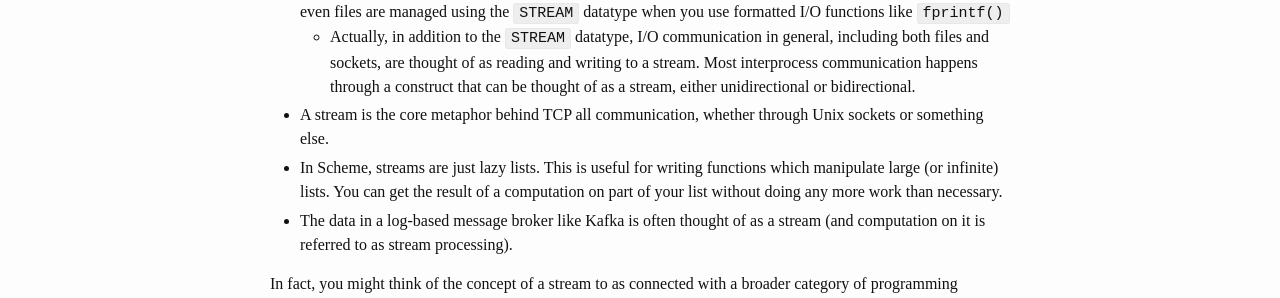
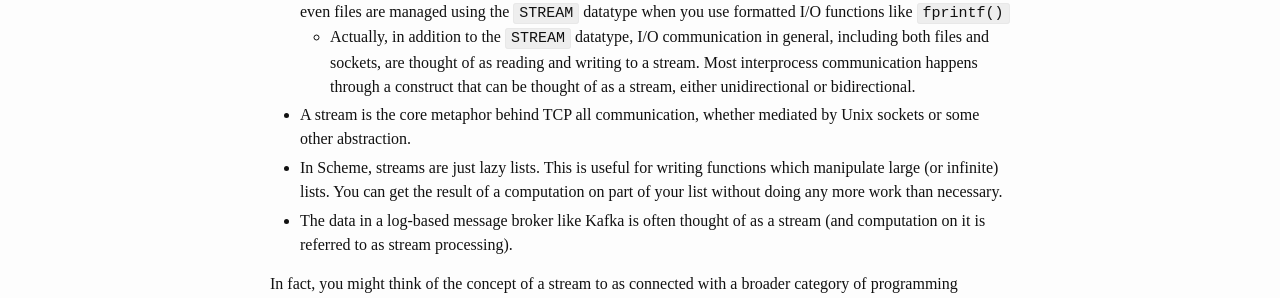
Before and after one commit to mattsteadman/mattsteadman.github.io, a Jekyll site: the page built from _posts/2023-11-23-streams.md, in a window 1280 px wide. Shown: the part 239-537 px from the top of the page. Built offline with Jekyll 4.4.1, drawn with Linux system fonts in a browser that asks for light colours.

Commit message:
Phrasing

```diff
--- a/_posts/2023-11-23-streams.md
+++ b/_posts/2023-11-23-streams.md
@@ -10,7 +10,7 @@ description: "Streams"
 One of the most interesting concepts in computer science to me is the concept of a stream. They are such useful abstractions that they appear in many different contexts
 - In Unix, streams are used as an I/O abstraction. Everyone knows that `stdin` and `stdout` are streams, but even files are managed using the `STREAM` datatype when you use formatted I/O functions like `fprintf()`
     - Actually, in addition to the `STREAM` datatype, I/O communication in general, including both files and sockets, are thought of as reading and writing to a stream. Most interprocess communication happens through a construct that can be thought of as a stream, either unidirectional or bidirectional.
-- A stream is the core metaphor behind TCP all communication, whether through Unix sockets or something else.
+- A stream is the core metaphor behind TCP all communication, whether mediated by Unix sockets or some other abstraction.
 - In Scheme, streams are just lazy lists. This is useful for writing functions which manipulate large (or infinite) lists. You can get the result of a computation on part of your list without doing any more work than necessary.
 - The data in a log-based message broker like Kafka is often thought of as a stream (and computation on it is referred to as stream processing).
 
```
